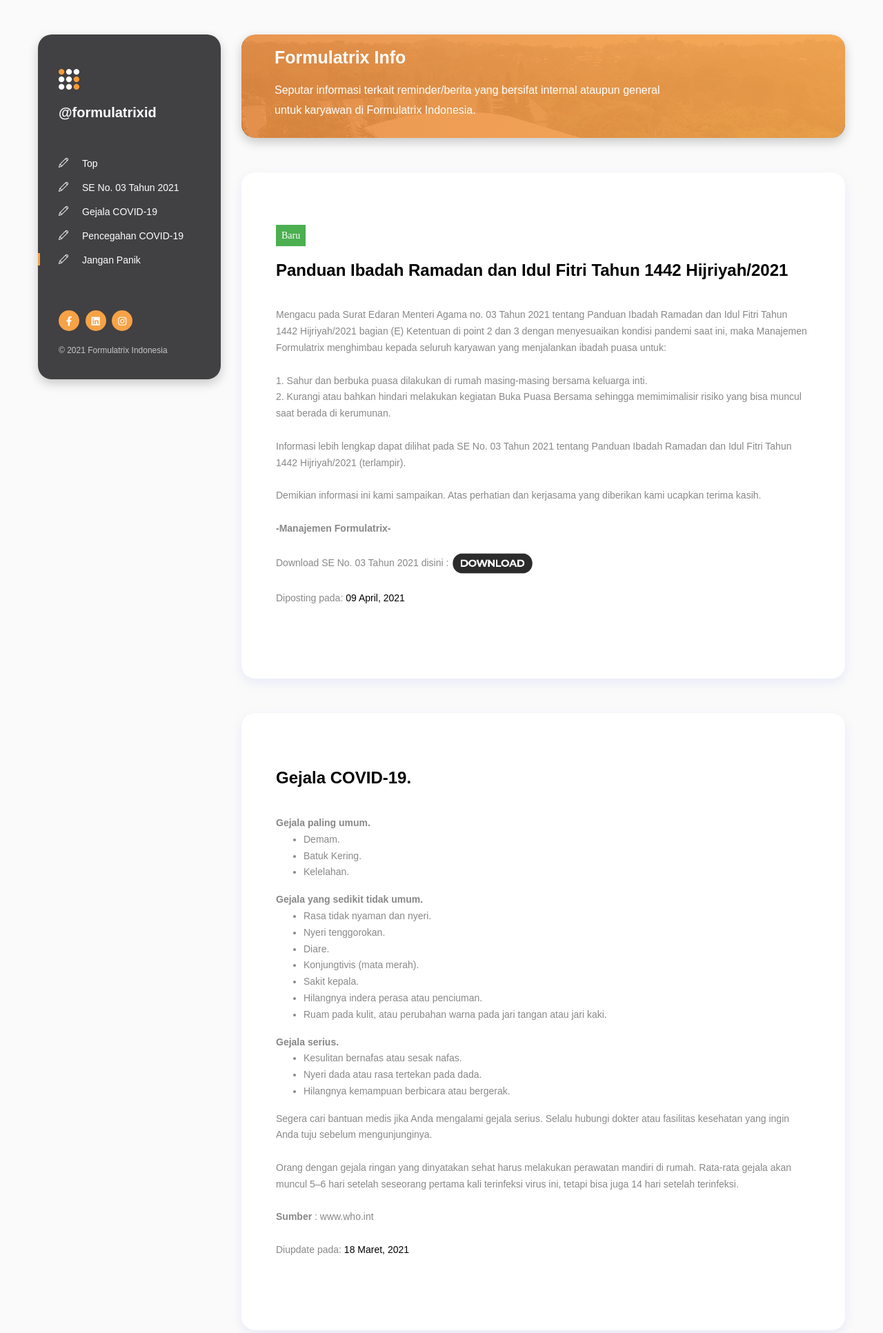
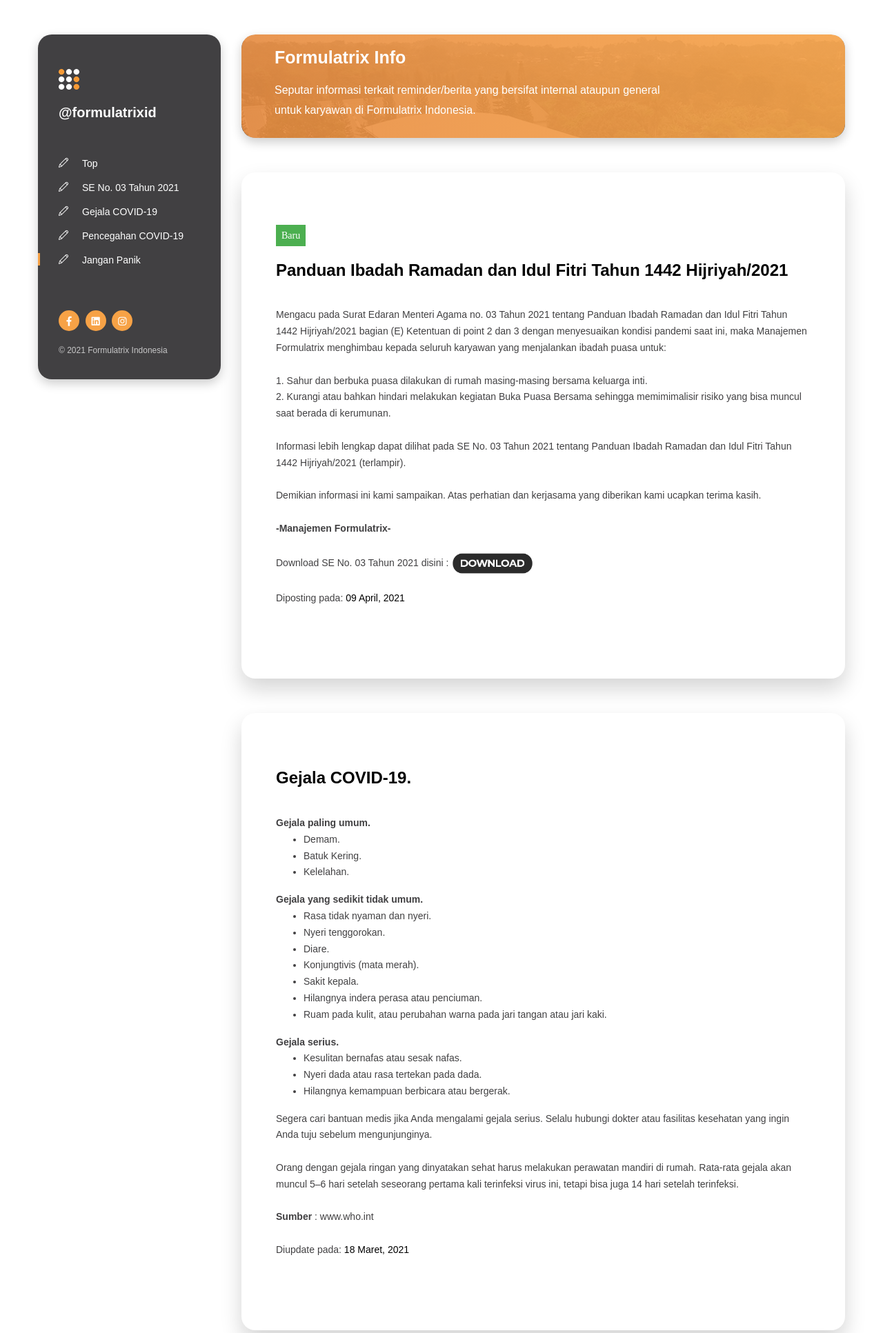
Before and after one commit to mwahidfajar/SIK-Formulatrix-V1.0, a PHP site: page / in a window 1280 px wide. Shown: the top 1933 px of the page at 69% size. Run offline with PHP 8.4, Linux system fonts and the light colour scheme.

Commit message:
Update shadow

```diff
--- a/css/style.css
+++ b/css/style.css
@@ -29,8 +29,8 @@
 /*                      BASE
 /*=================================================================*/
 body {
-  color: #888;
-  background-color: #fafafa;
+  color: #414042;
+  /* background-color: #fafafa; */
   font-family: "Montserrat", sans-serif;
   font-size: 14px;
   line-height: 1.7;
@@ -985,7 +985,7 @@
 .shadow-blue {
   -webkit-box-shadow: 0px 6px 15px 0px rgba(74, 99, 231, 0.1);
   -moz-box-shadow: 0px 6px 15px 0px rgba(74, 99, 231, 0.1);
-  box-shadow: 0px 6px 15px 0px rgba(74, 99, 231, 0.1);
+  box-shadow: 0px 15px 30px 0px rgba(10, 10, 10, 0.171);
 }
 
 .shadow-dark {
```
